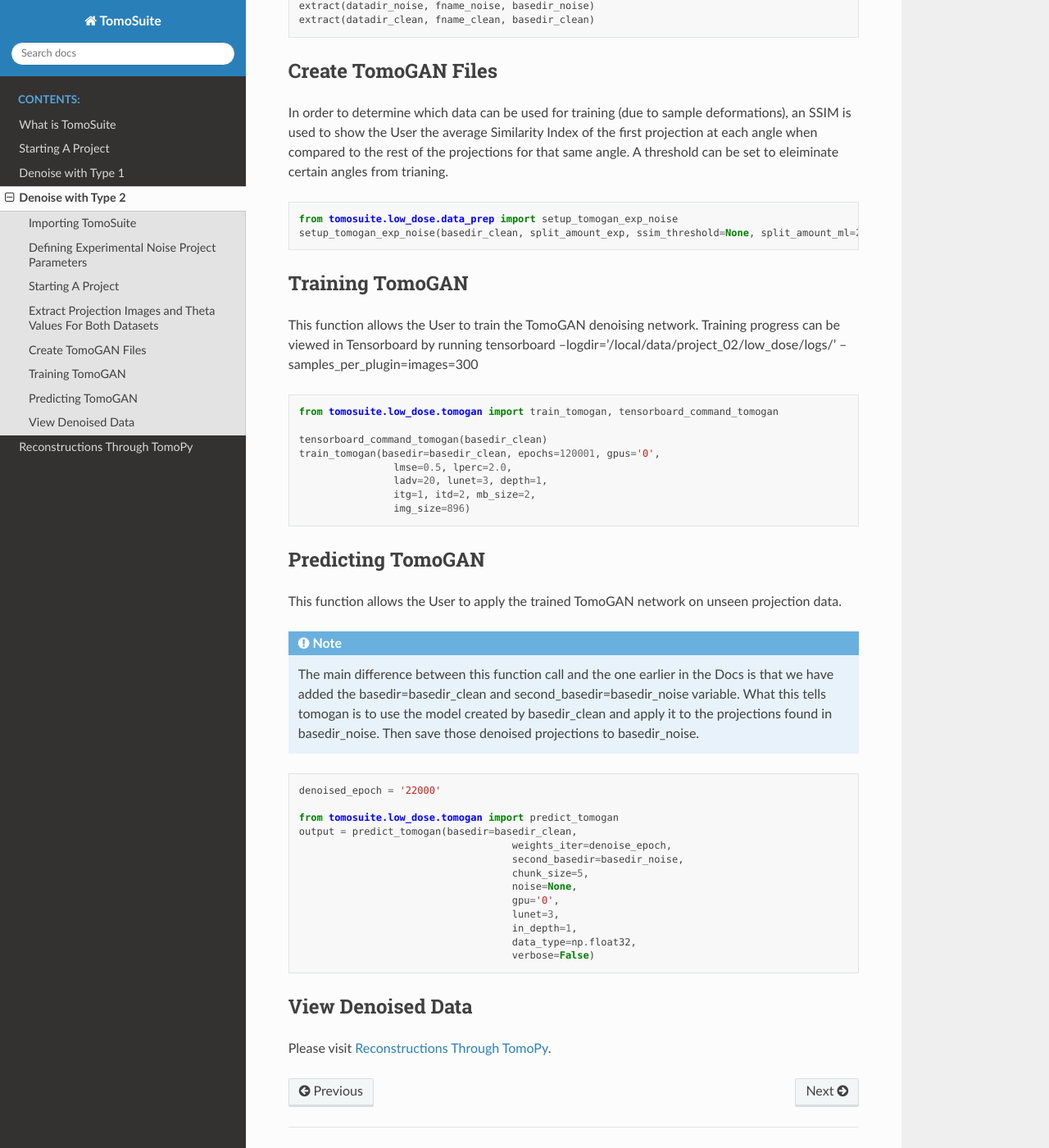
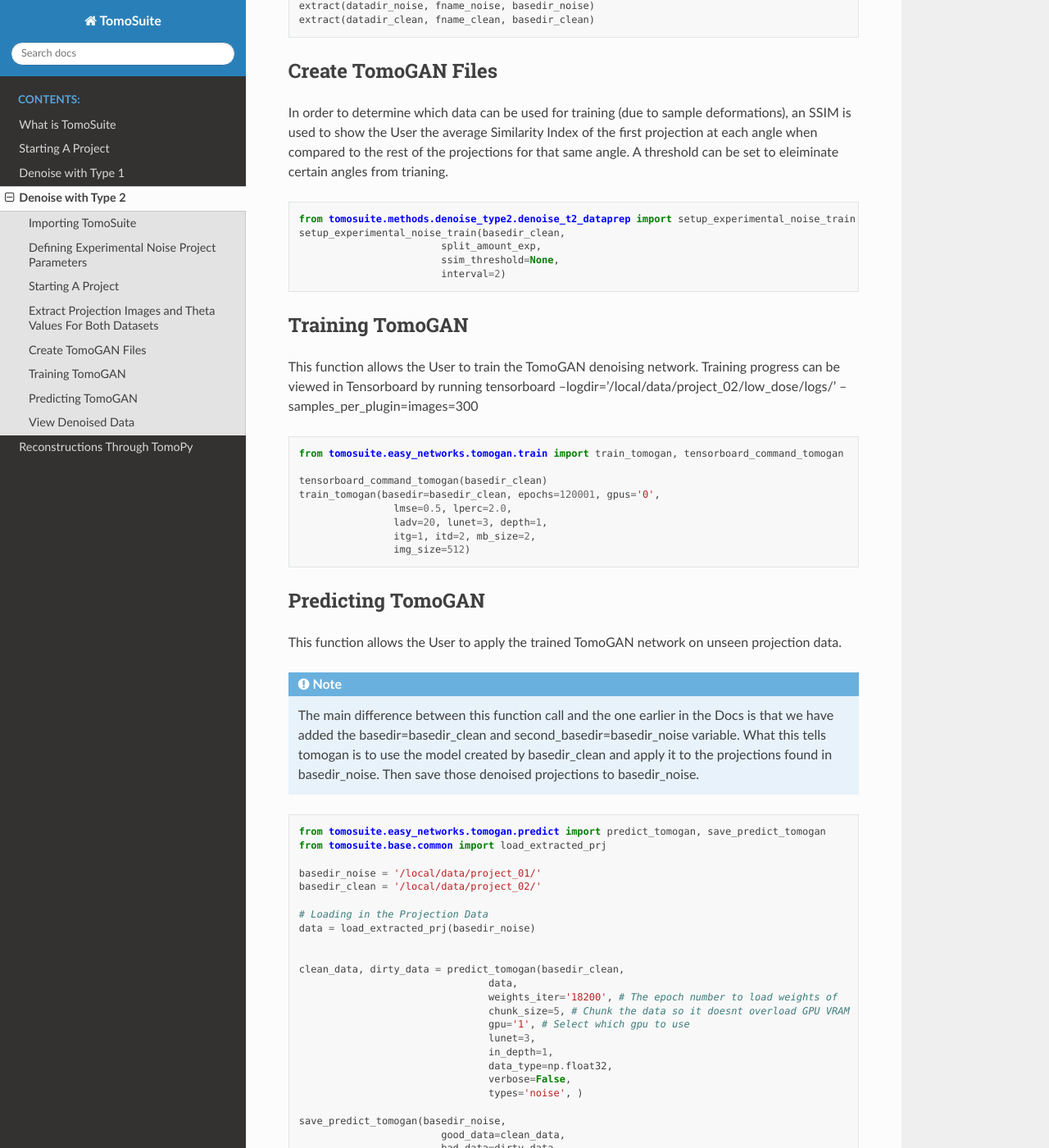
Before and after one commit to WilliamJudge94/tomosuitepy, a Sphinx documentation site: the page built from docs/04_denoise_with_sacra.rst, in a window 1280 px wide and 1400 px high, scrolled down 1660 px. Shown: the whole window at 82% size. Built offline with Sphinx 7.4.7 and the Read the Docs theme 2.0.0, drawn with Linux system fonts in a browser that asks for light colours; some of the changed text lies outside the part shown.

Commit message:
Making documentation more accurate for training and predictions through tomogan

```diff
--- a/docs/03_denoise_with_1.rst
+++ b/docs/03_denoise_with_1.rst
@@ -105,7 +105,7 @@
                     itg=1,
                     itd=2,
                     mb_size=2, # Batch size
-                    img_size=896, # Size of images to randomly crop to
+                    img_size=512, # Size of images to randomly crop to
                     types='noise')
 
 
--- a/docs/04_denoise_with_sacra.rst
+++ b/docs/04_denoise_with_sacra.rst
@@ -86,8 +86,11 @@
 
 .. code:: python
 
-    from tomosuite.low_dose.data_prep import setup_tomogan_exp_noise
-    setup_tomogan_exp_noise(basedir_clean, split_amount_exp, ssim_threshold=None, split_amount_ml=2):
+    from tomosuite.methods.denoise_type2.denoise_t2_dataprep import setup_experimental_noise_train
+    setup_experimental_noise_train(basedir_clean,
+                            split_amount_exp,
+                            ssim_threshold=None,
+                            interval=2)
 
 
 Training TomoGAN
@@ -96,14 +99,15 @@
 
 .. code:: python
 
-    from tomosuite.low_dose.tomogan import train_tomogan, tensorboard_command_tomogan
+
+    from tomosuite.easy_networks.tomogan.train import train_tomogan, tensorboard_command_tomogan
 
     tensorboard_command_tomogan(basedir_clean)
     train_tomogan(basedir=basedir_clean, epochs=120001, gpus='0',
                     lmse=0.5, lperc=2.0,
                     ladv=20, lunet=3, depth=1,
                     itg=1, itd=2, mb_size=2,
-                    img_size=896)
+                    img_size=512)
 
 
 Predicting TomoGAN
@@ -116,19 +120,33 @@
 
 .. code:: python
 
-    denoised_epoch = '22000'
 
-    from tomosuite.low_dose.tomogan import predict_tomogan
-    output = predict_tomogan(basedir=basedir_clean,
-                                        weights_iter=denoise_epoch,
-                                        second_basedir=basedir_noise,
-                                        chunk_size=5,
-                                        noise=None,
-                                        gpu='0',
-                                        lunet=3,
-                                        in_depth=1,
-                                        data_type=np.float32,
-                                        verbose=False)
+    from tomosuite.easy_networks.tomogan.predict import predict_tomogan, save_predict_tomogan
+    from tomosuite.base.common import load_extracted_prj
+
+    basedir_noise = '/local/data/project_01/'
+    basedir_clean = '/local/data/project_02/'
+
+    # Loading in the Projection Data
+    data = load_extracted_prj(basedir_noise)
+
+
+    clean_data, dirty_data = predict_tomogan(basedir_clean,
+                                    data,
+                                    weights_iter='18200', # The epoch number to load weights of
+                                    chunk_size=5, # Chunk the data so it doesnt overload GPU VRAM
+                                    gpu='1', # Select which gpu to use
+                                    lunet=3,
+                                    in_depth=1,
+                                    data_type=np.float32,
+                                    verbose=False,
+                                    types='noise', )
+
+    save_predict_tomogan(basedir_noise,
+                            good_data=clean_data,
+                            bad_data=dirty_data,
+                            second_basedir=None,
+                            types='noise')
 
 View Denoised Data
 ==================
```
